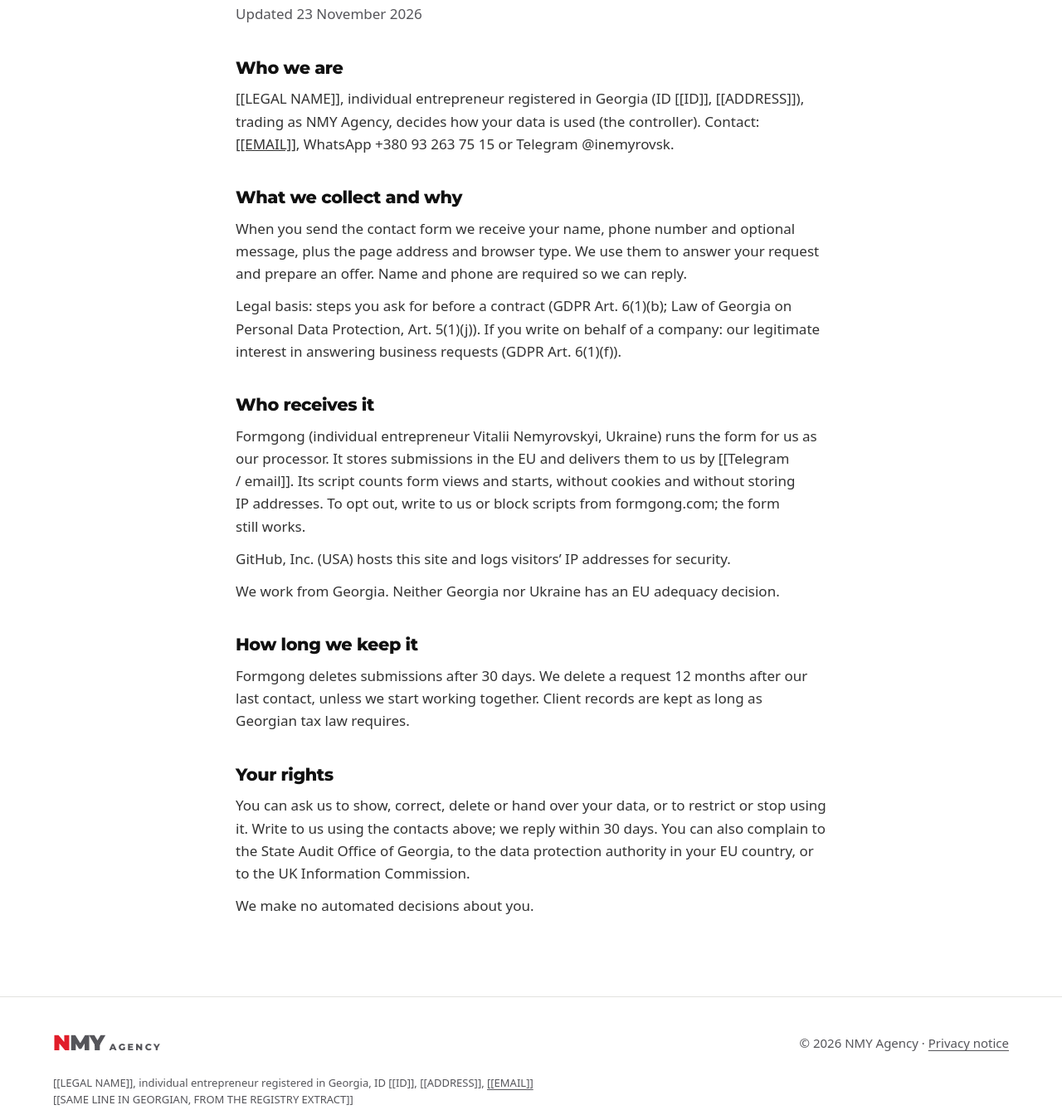
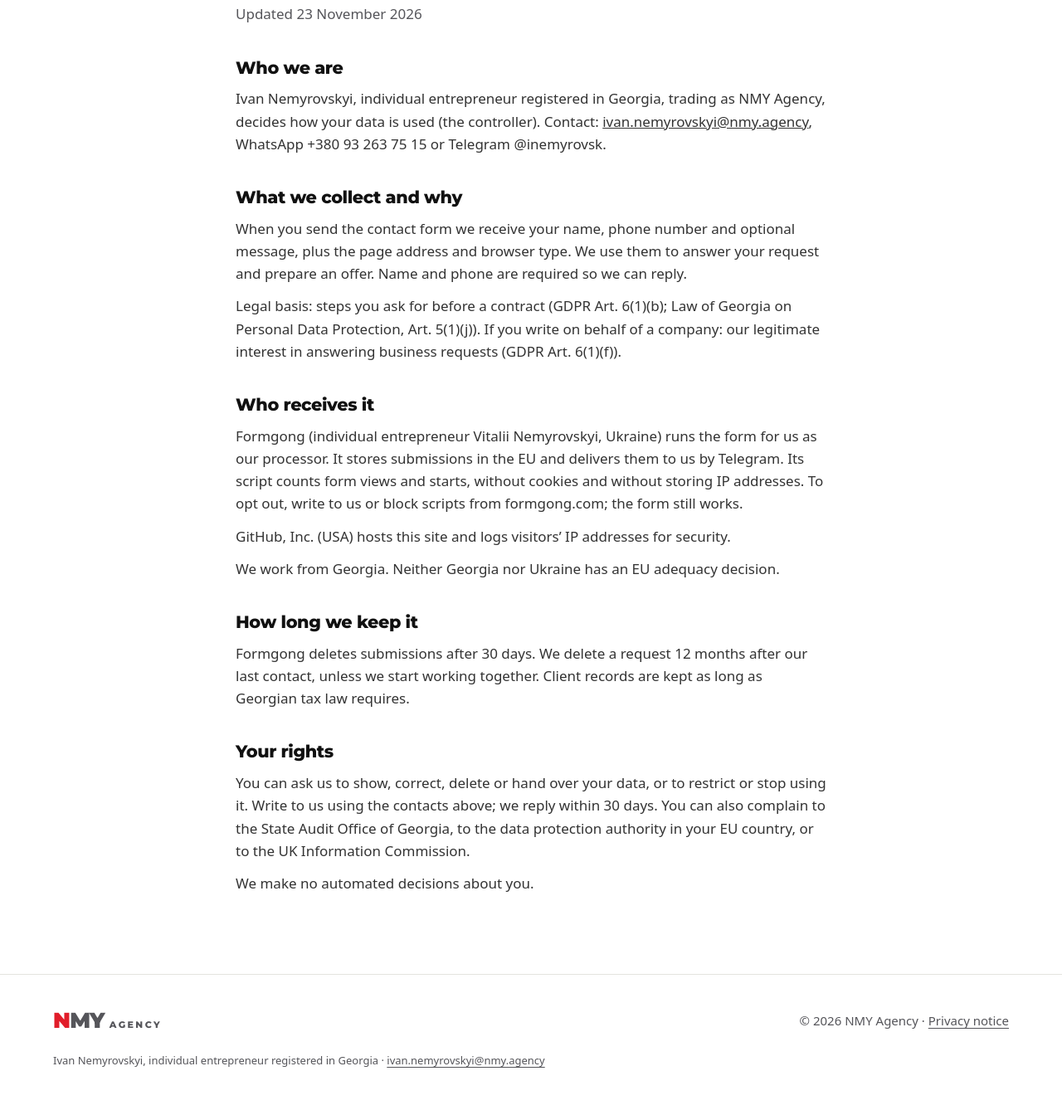
Before and after one commit to nmy-solutions/nmy-solutions.github.io, a plain HTML site: page privacy.html in a window 1280 px wide. Shown: the part 190-1528 px from the top of the page at 83% size. Drawn offline with Linux system fonts and the light colour scheme.

Commit message:
Fill in business details: owner name, contact email, Telegram delivery

```diff
--- a/privacy.html
+++ b/privacy.html
@@ -41,14 +41,14 @@
   <p class="muted">Updated 23 November 2026</p>
 
   <h2>Who we are</h2>
-  <p>[[LEGAL NAME]], individual entrepreneur registered in Georgia (ID [[ID]], [[ADDRESS]]), trading as NMY Agency, decides how your data is used (the controller). Contact: <a href="mailto:[[EMAIL]]">[[EMAIL]]</a>, WhatsApp +380 93 263 75 15 or Telegram @inemyrovsk.</p>
+  <p>Ivan Nemyrovskyi, individual entrepreneur registered in Georgia, trading as NMY Agency, decides how your data is used (the controller). Contact: <a href="mailto:ivan.nemyrovskyi@nmy.agency">ivan.nemyrovskyi@nmy.agency</a>, WhatsApp +380 93 263 75 15 or Telegram @inemyrovsk.</p>
 
   <h2>What we collect and why</h2>
   <p>When you send the contact form we receive your name, phone number and optional message, plus the page address and browser type. We use them to answer your request and prepare an offer. Name and phone are required so we can reply.</p>
   <p>Legal basis: steps you ask for before a contract (GDPR Art. 6(1)(b); Law of Georgia on Personal Data Protection, Art. 5(1)(j)). If you write on behalf of a company: our legitimate interest in answering business requests (GDPR Art. 6(1)(f)).</p>
 
   <h2>Who receives it</h2>
-  <p>Formgong (individual entrepreneur Vitalii Nemyrovskyi, Ukraine) runs the form for us as our processor. It stores submissions in the EU and delivers them to us by [[Telegram / email]]. Its script counts form views and starts, without cookies and without storing IP addresses. To opt out, write to us or block scripts from formgong.com; the form still works.</p>
+  <p>Formgong (individual entrepreneur Vitalii Nemyrovskyi, Ukraine) runs the form for us as our processor. It stores submissions in the EU and delivers them to us by Telegram. Its script counts form views and starts, without cookies and without storing IP addresses. To opt out, write to us or block scripts from formgong.com; the form still works.</p>
   <p>GitHub, Inc. (USA) hosts this site and logs visitors’ IP addresses for security.</p>
   <p>We work from Georgia. Neither Georgia nor Ukraine has an EU adequacy decision.</p>
 
@@ -64,7 +64,7 @@
   <div class="wrap">
     <a href="index.html" class="logo"><b><span class="red">N</span>MY</b><small>AGENCY</small></a>
     <span>© 2026 NMY Agency · <a href="privacy.html">Privacy notice</a></span>
-    <p class="imprint">[[LEGAL NAME]], individual entrepreneur registered in Georgia, ID [[ID]], [[ADDRESS]], <a href="mailto:[[EMAIL]]">[[EMAIL]]</a><br>[[SAME LINE IN GEORGIAN, FROM THE REGISTRY EXTRACT]]</p>
+    <p class="imprint">Ivan Nemyrovskyi, individual entrepreneur registered in Georgia · <a href="mailto:ivan.nemyrovskyi@nmy.agency">ivan.nemyrovskyi@nmy.agency</a></p>
   </div>
 </footer>
 
```
Also changed, not shown: cases/addup.html (+1 -1 lines), cases/crm.html (+1 -1 lines), cases/formgong.html (+1 -1 lines), cases/swag.html (+1 -1 lines), index.html (+1 -1 lines).
